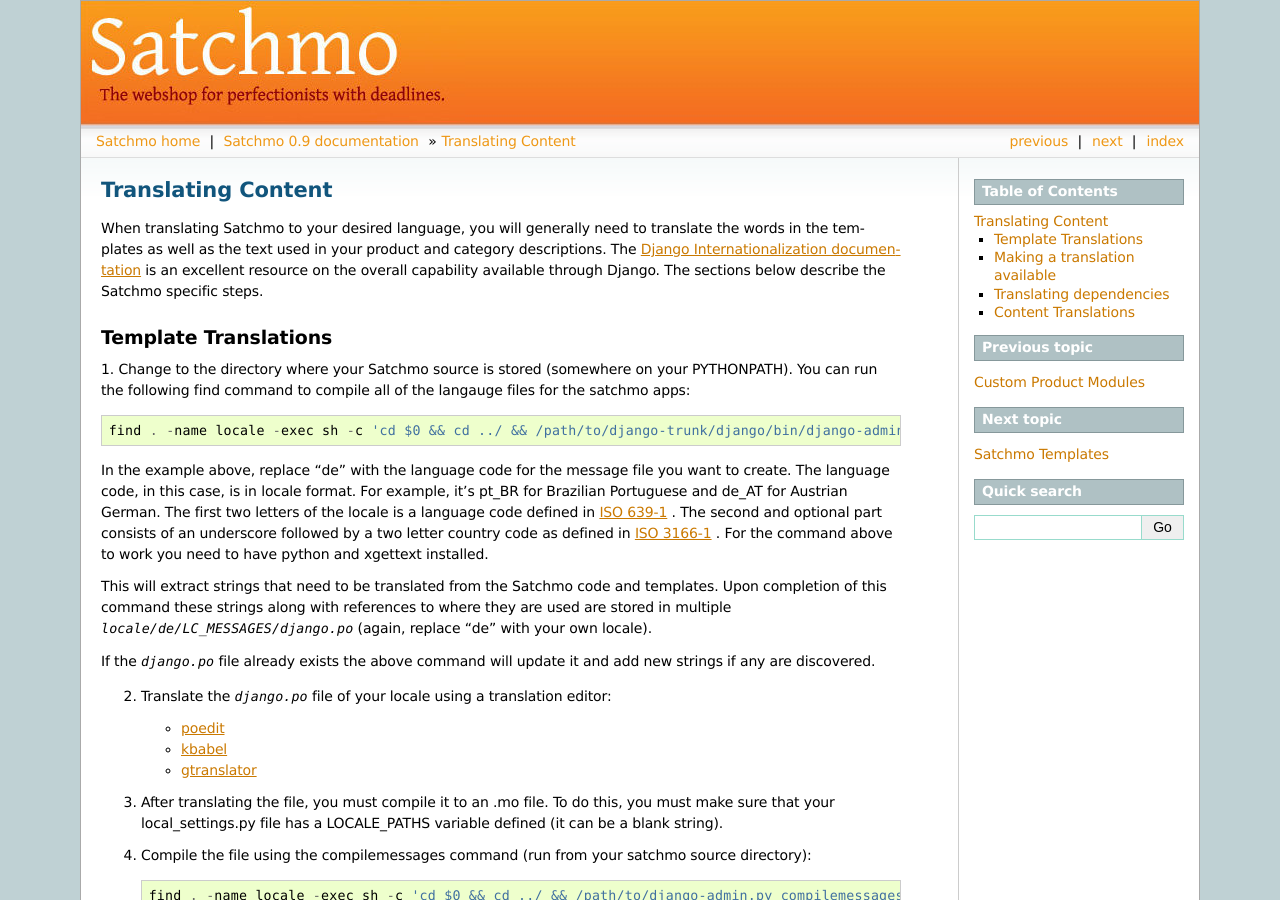
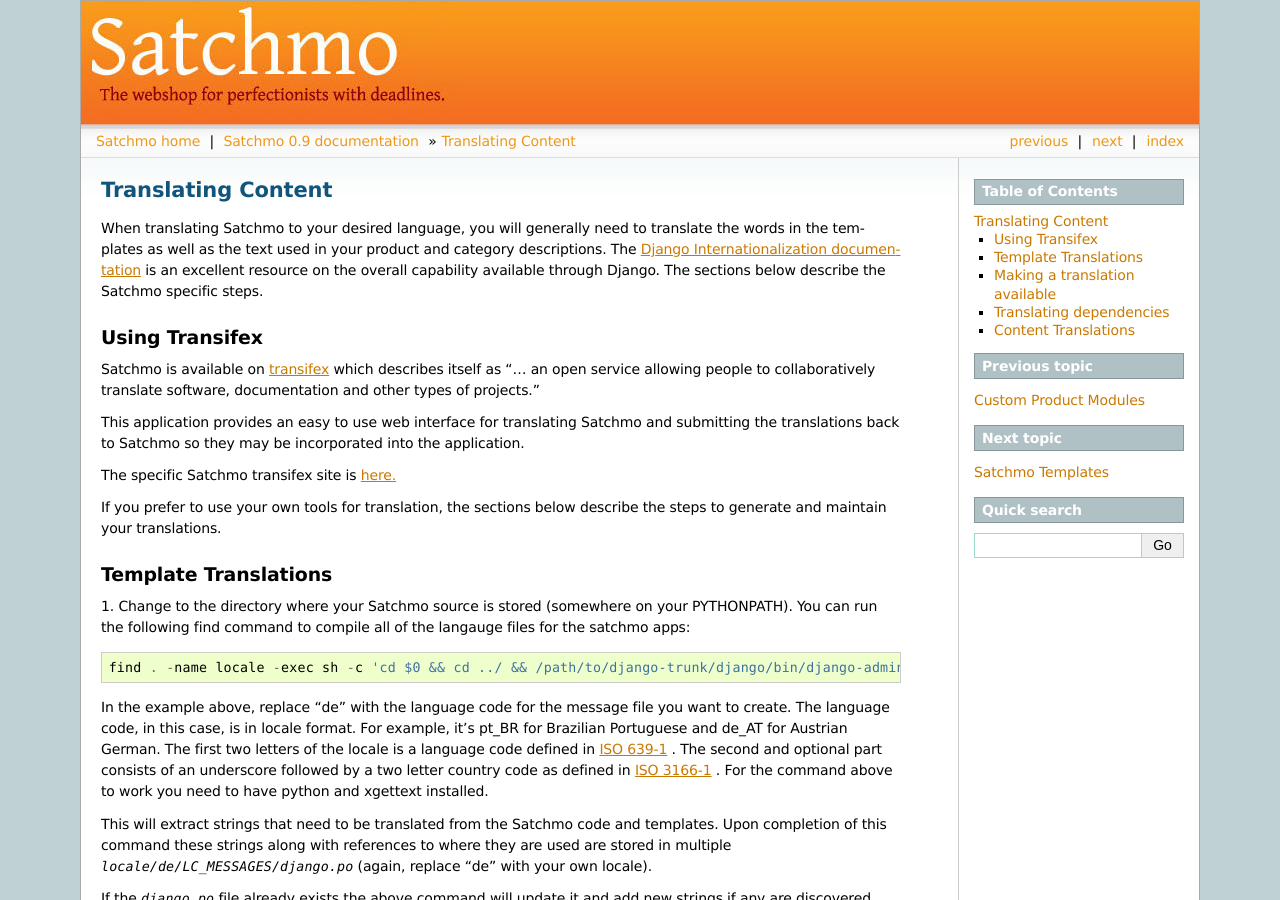
Before and after one commit to opencoca/WEB-Satchmo, a Sphinx documentation site: the page built from docs/translation.txt, in a window 1280 px wide and 900 px high. Built offline with Sphinx 7.4.7, drawn with Linux system fonts in a browser that asks for light colours.

Commit message:
Documentation updates.

```diff
--- a/docs/release-notes-1-0.txt
+++ b/docs/release-notes-1-0.txt
@@ -54,3 +54,4 @@
 - Refactor some of the templates to make more consistent
 - Change the behavior of applying discounts that don't evenly split among multiple products
 - Update the autocomplete admin js to the latest version. Also widened field and added missing image
+- Updated polish translation
--- a/docs/translation.txt
+++ b/docs/translation.txt
@@ -5,6 +5,19 @@
 as well as the text used in your product and category descriptions.
 The `Django Internationalization documentation`_ is an excellent resource on the overall capability available
 through Django. The sections below describe the Satchmo specific steps.
+
+Using Transifex
+---------------
+Satchmo is available on `transifex <http://www.transifex.net>`_ which describes itself as "... an open service allowing people to collaboratively
+translate software, documentation and other types of projects."
+
+This application provides an easy to use web interface for translating Satchmo and submitting the translations
+back to Satchmo so they may be incorporated into the application.
+
+The specific Satchmo transifex site is `here. <http://www.transifex.net/projects/p/satchmo/>`_
+
+If you prefer to use your own tools for translation, the sections below describe the steps to generate and maintain
+your translations.
 
 Template Translations
 ---------------------
```
